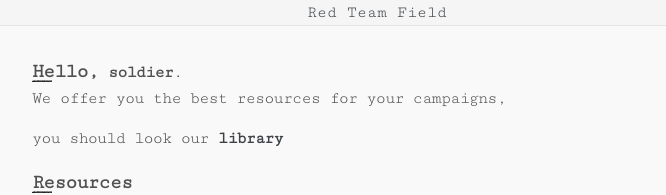
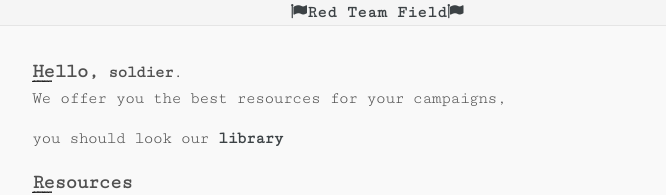
Before and after one commit to redtf/redtf.github.io, a Jekyll site: the page built from index.html, in a window 1280 px wide. Shown: the top 195 px of the page, without its empty margins (263-929 px from the left). Built offline with Jekyll 4.4.1, drawn with Linux system fonts in a browser that asks for light colours; some web fonts are replaced; the list of posts is cut into pages by our own code.

Commit message:
Flag title

```diff
--- a/_includes/header.html
+++ b/_includes/header.html
@@ -1,6 +1,6 @@
 
   <header class="site-header">
     <div class="wrapper">
-    	<a href="{{ site.baseurl }}/" title="Red Team Field">Red Team Field</a>
+    	<a href="{{ site.baseurl }}/" title="Red Team Field"><i class="fa fa-flag" aria-hidden="true"></i>Red Team Field<i class="fa fa-flag" aria-hidden="true"></i></a>
     </div>
   </header>
--- a/_sass/_layout.scss
+++ b/_sass/_layout.scss
@@ -6,6 +6,7 @@
     position: relative;
     background-color: #F5F5F5;
     text-align: center;
+    font-weight: bold;
 }
 
 /**
```
